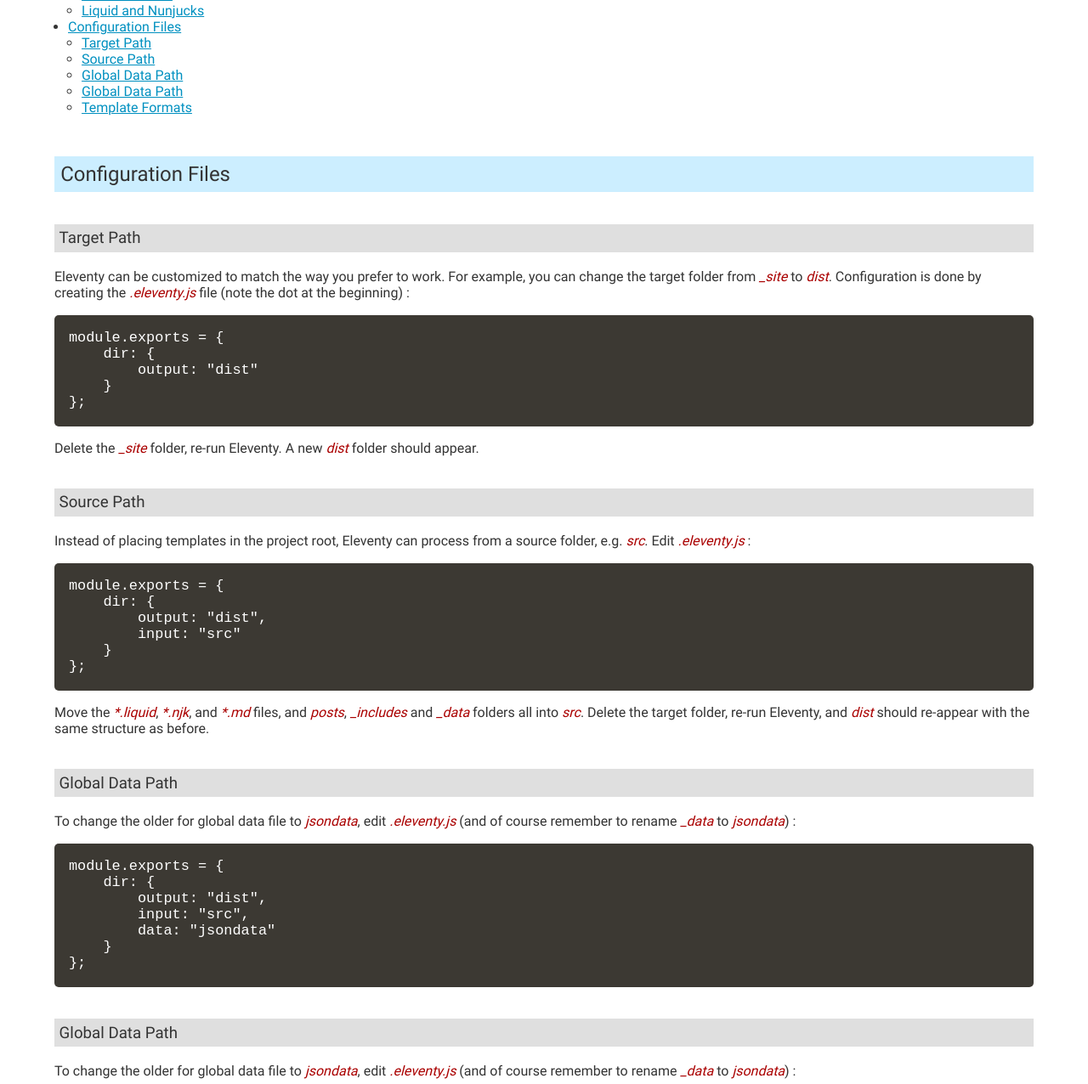
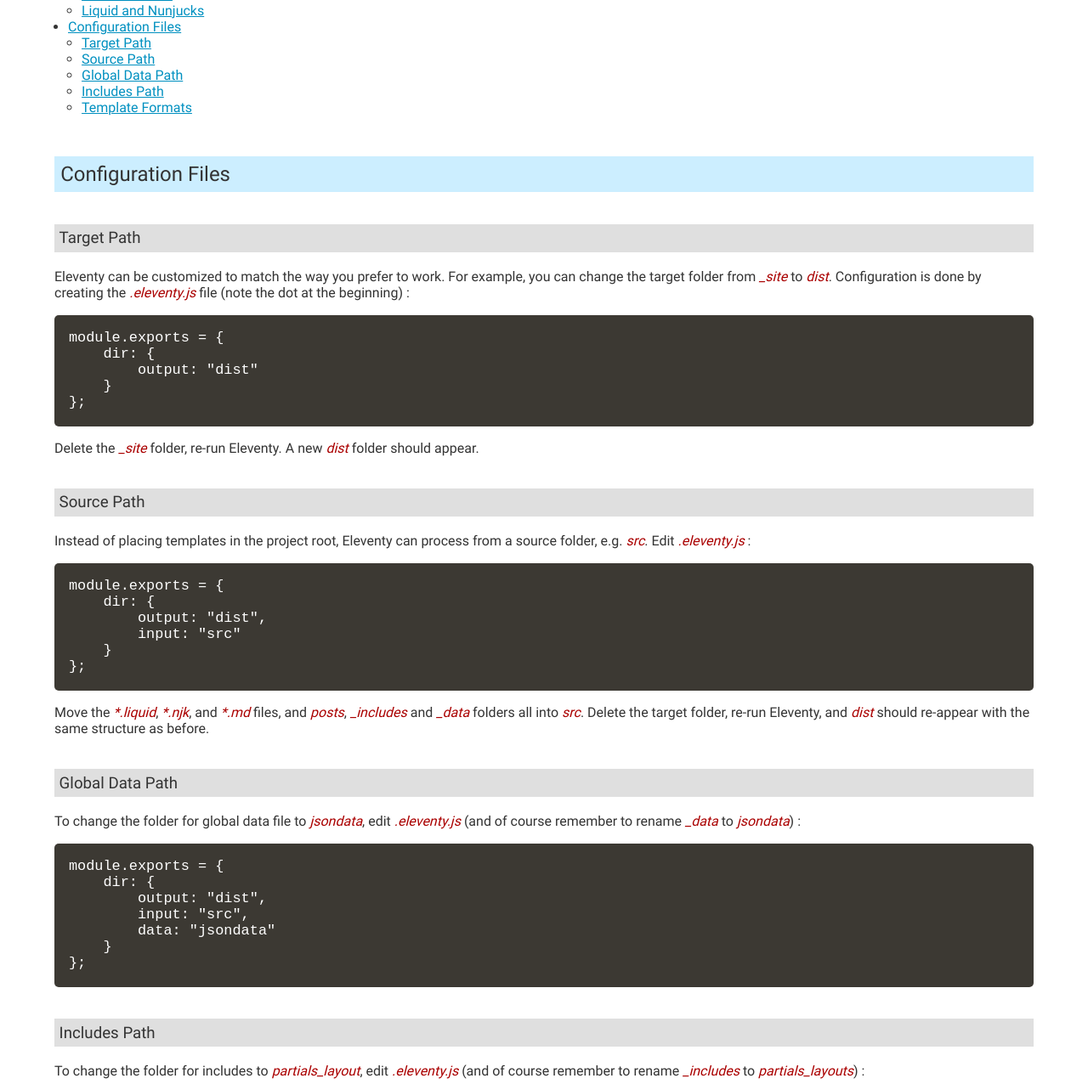
Before and after one commit to rphunt/eleventy-guide-2.0, a website: page src/configuration-files.html in a window 1280 px wide. Shown: the part 644-1920 px from the top of the page at 85% size. Drawn offline with nearby package versions, Linux system fonts and the light colour scheme; files that its build step writes are made by us from their sources; files whose address does not match are found by name.

Commit message:
config includes 2

```diff
--- a/src/_includes/_layout.html
+++ b/src/_includes/_layout.html
@@ -65,7 +65,7 @@
 					<li><a href="configuration-files.html#targetpath">Target Path</a></li>
 					<li><a href="configuration-files.html#sourcepath">Source Path</a></li>
 					<li><a href="configuration-files.html#globaldatapath">Global Data Path</a></li>
-					<li><a href="configuration-files.html#includespath">Global Data Path</a></li>
+					<li><a href="configuration-files.html#includespath">Includes Path</a></li>
 					<li><a href="configuration-files.html#templateformats">Template Formats</a></li>
 				</ul>
 			</li>
--- a/src/configuration-files.html
+++ b/src/configuration-files.html
@@ -39,7 +39,7 @@
 		<article>
 			<h3 id="globaldatapath">Global Data Path</h3>
 			<p>
-       			To change the older for global data file to <span class="path">jsondata</span>,  edit <span class="path">.eleventy.js</span> (and of course remember to rename <span class="path">_data</span> to <span class="path">jsondata</span>) :
+       			To change the folder for global data file to <span class="path">jsondata</span>,  edit <span class="path">.eleventy.js</span> (and of course remember to rename <span class="path">_data</span> to <span class="path">jsondata</span>) :
 				<pre class="codeexample">
 module.exports = {
     dir: {
@@ -53,9 +53,9 @@
 		</article>
 
 		<article>
-			<h3 id="globaldatapath">Global Data Path</h3>
+			<h3 id="includespath">Includes Path</h3>
 			<p>
-       			To change the older for global data file to <span class="path">jsondata</span>,  edit <span class="path">.eleventy.js</span> (and of course remember to rename <span class="path">_data</span> to <span class="path">jsondata</span>) :
+       			To change the folder for includes to <span class="path">partials_layout</span>,  edit <span class="path">.eleventy.js</span> (and of course remember to rename <span class="path">_includes</span> to <span class="path">partials_layouts</span>) :
 				<pre class="codeexample">
 module.exports = {
     dir: {
```
Also changed, not shown: dist/basic-data-and-templating-using-liquid.html, dist/configuration-files.html, dist/global-data-files.html, dist/index.html, dist/intro.html, dist/local-server.html, dist/pagination.html, dist/partials-and-include.html, dist/start.html, dist/template-languages.html, dist/templates-and-external-markdown-files.html.
